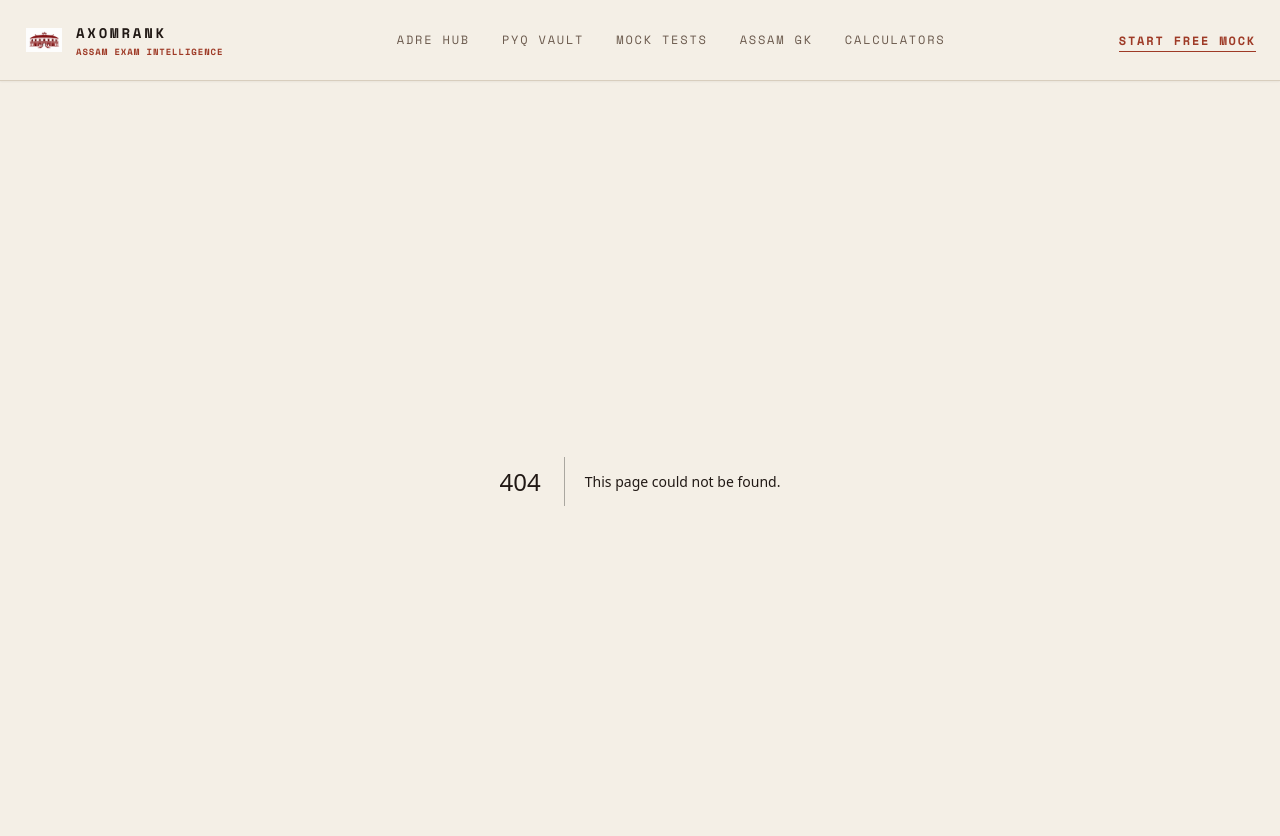
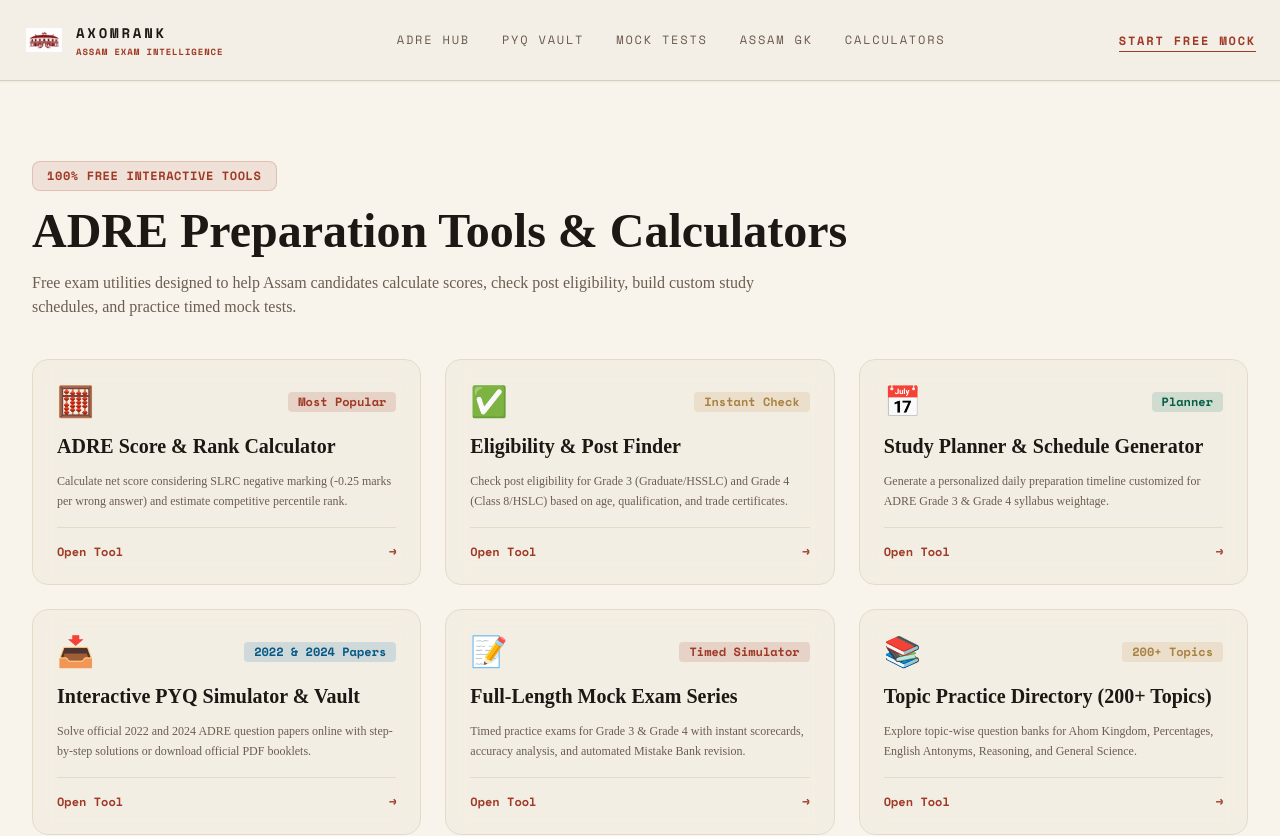
Before and after one commit to Angsumi/ADRE, a Next.js app: page /ADRE/tools in a window 1280 px wide. Before the commit this address had no page. Shown: the top 836 px of the page. Built offline with nearby package versions, Linux system fonts and the light colour scheme.

Commit message:
feat: Add dedicated Tools Master Directory page at /tools/

```diff
--- a/src/app/sitemap.ts
+++ b/src/app/sitemap.ts
@@ -14,6 +14,7 @@ export default function sitemap(): MetadataRoute.Sitemap {
     '/adre/mock-test/',
     '/adre/topics/',
     '/adre/subjects/',
+    '/tools/',
     '/tools/score-calculator/',
     '/tools/eligibility-checker/',
     '/tools/study-planner/',
--- /dev/null
+++ b/src/app/tools/page.tsx
@@ -0,0 +1,115 @@
+import Link from 'next/link';
+import { buildMetadata, generateBreadcrumbSchema } from '@/lib/seo';
+
+export const metadata = buildMetadata({
+  title: 'Free ADRE Exam Tools & Calculators — Score, Rank & Eligibility',
+  description: '100% free interactive preparation tools for Assam Direct Recruitment Exam (ADRE 3.0). Calculate marks, check Grade 3 & Grade 4 post eligibility, & build study plans.',
+  path: '/tools/',
+});
+
+export default function ToolsIndexPage() {
+  const breadcrumbs = generateBreadcrumbSchema([
+    { name: 'Home', url: '/' },
+    { name: 'Exam Tools', url: '/tools/' },
+  ]);
+
+  const toolsList = [
+    {
+      title: 'ADRE Score & Rank Calculator',
+      description: 'Calculate net score considering SLRC negative marking (-0.25 marks per wrong answer) and estimate competitive percentile rank.',
+      href: '/tools/score-calculator/',
+      icon: '🧮',
+      badge: 'Most Popular',
+      badgeColor: 'bg-[#9E3A26]/15 text-[#9E3A26]',
+    },
+    {
+      title: 'Eligibility & Post Finder',
+      description: 'Check post eligibility for Grade 3 (Graduate/HSSLC) and Grade 4 (Class 8/HSLC) based on age, qualification, and trade certificates.',
+      href: '/tools/eligibility-checker/',
+      icon: '✅',
+      badge: 'Instant Check',
+      badgeColor: 'bg-[#C9A468]/20 text-[#A88244]',
+    },
+    {
+      title: 'Study Planner & Schedule Generator',
+      description: 'Generate a personalized daily preparation timeline customized for ADRE Grade 3 & Grade 4 syllabus weightage.',
+      href: '/tools/study-planner/',
+      icon: '📅',
+      badge: 'Planner',
+      badgeColor: 'bg-emerald-700/15 text-emerald-800',
+    },
+    {
+      title: 'Interactive PYQ Simulator & Vault',
+      description: 'Solve official 2022 and 2024 ADRE question papers online with step-by-step solutions or download official PDF booklets.',
+      href: '/adre/previous-year-question-paper/',
+      icon: '📥',
+      badge: '2022 & 2024 Papers',
+      badgeColor: 'bg-sky-700/15 text-sky-800',
+    },
+    {
+      title: 'Full-Length Mock Exam Series',
+      description: 'Timed practice exams for Grade 3 & Grade 4 with instant scorecards, accuracy analysis, and automated Mistake Bank revision.',
+      href: '/adre/mock-test/',
+      icon: '📝',
+      badge: 'Timed Simulator',
+      badgeColor: 'bg-[#9E3A26]/15 text-[#9E3A26]',
+    },
+    {
+      title: 'Topic Practice Directory (200+ Topics)',
+      description: 'Explore topic-wise question banks for Ahom Kingdom, Percentages, English Antonyms, Reasoning, and General Science.',
+      href: '/adre/topics/',
+      icon: '📚',
+      badge: '200+ Topics',
+      badgeColor: 'bg-[#C9A468]/20 text-[#A88244]',
+    },
+  ];
+
+  return (
+    <div className="max-w-7xl mx-auto px-4 sm:px-6 lg:px-8 py-10 space-y-10 bg-[#F9F4EB]">
+      <script type="application/ld+json" dangerouslySetInnerHTML={{ __html: JSON.stringify(breadcrumbs) }} />
+
+      <header className="space-y-4">
+        <div className="inline-flex items-center space-x-2 text-xs font-mono font-bold uppercase tracking-wider text-[#9E3A26] bg-[#9E3A26]/10 px-3.5 py-1.5 rounded-lg border border-[#9E3A26]/20">
+          <span>100% Free Interactive Tools</span>
+        </div>
+        <h1 className="text-3xl sm:text-5xl font-extrabold text-[#1D1814]">
+          ADRE Preparation Tools & Calculators
+        </h1>
+        <p className="text-[#6B5D52] text-sm sm:text-base max-w-3xl leading-relaxed font-medium">
+          Free exam utilities designed to help Assam candidates calculate scores, check post eligibility, build custom study schedules, and practice timed mock tests.
+        </p>
+      </header>
+
+      {/* Tools Directory Grid */}
+      <div className="grid grid-cols-1 md:grid-cols-2 lg:grid-cols-3 gap-6">
+        {toolsList.map((tool) => (
+          <Link
+            key={tool.href}
+            href={tool.href}
+            className="glass-panel p-6 rounded-2xl border-[#E5DAC8] hover:border-[#9E3A26] transition-all group flex flex-col justify-between space-y-4"
+          >
+            <div className="space-y-3">
+              <div className="flex items-center justify-between">
+                <span className="text-3xl">{tool.icon}</span>
+                <span className={`px-2.5 py-0.5 rounded text-xs font-mono font-bold ${tool.badgeColor}`}>
+                  {tool.badge}
+                </span>
+              </div>
+              <h2 className="text-xl font-bold text-[#1D1814] group-hover:text-[#9E3A26] transition-colors">
+                {tool.title}
+              </h2>
+              <p className="text-xs text-[#6B5D52] leading-relaxed">
+                {tool.description}
+              </p>
+            </div>
+
+            <div className="pt-4 border-t border-[#E5DAC8] flex items-center justify-between text-xs font-mono font-bold text-[#9E3A26]">
+              <span>Open Tool</span>
+              <span>→</span>
+            </div>
+          </Link>
+        ))}
+      </div>
+    </div>
+  );
+}
```
